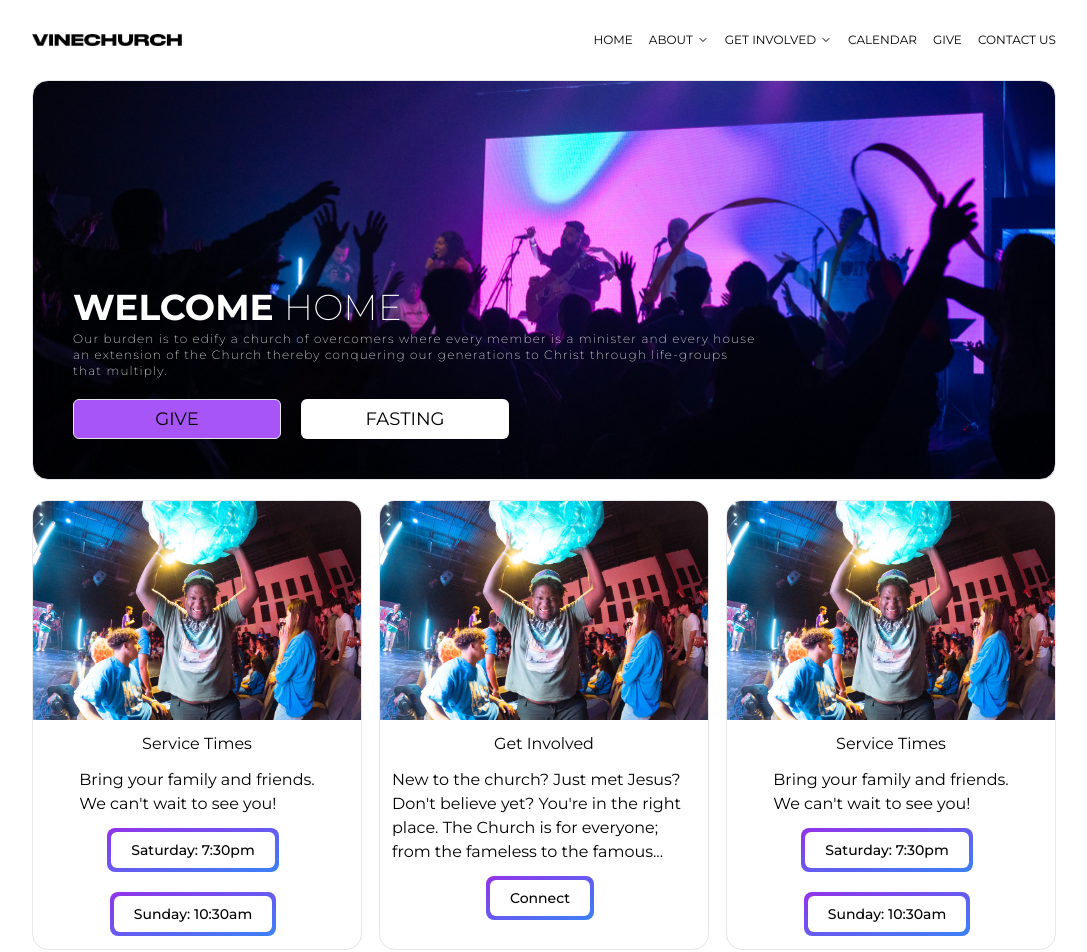
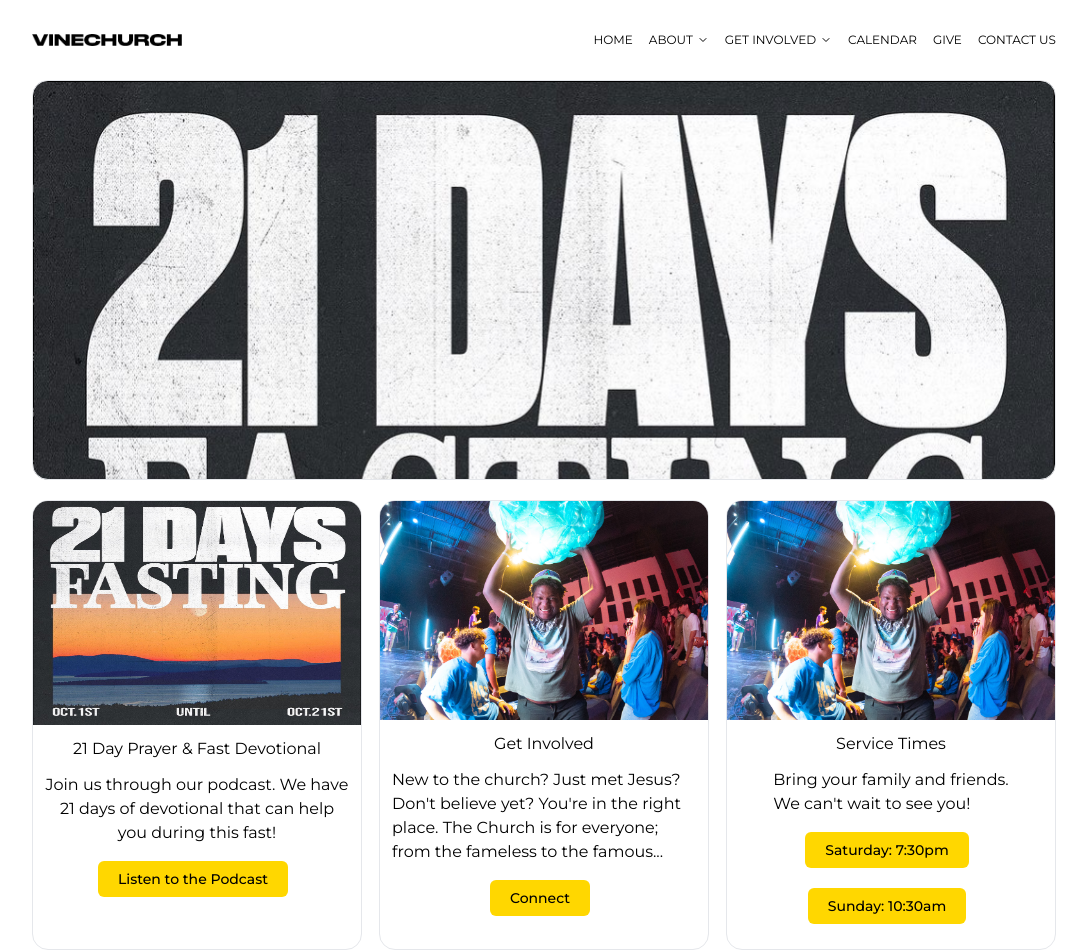
Before and after one commit to jasonballejo/vine-church-margate-fl, a Next.js app: page / in a window 1280 px wide. Shown: the top 952 px of the page, without its empty margins (96-1183 px from the left). Built offline with nearby package versions, Linux system fonts and the light colour scheme.

Commit message:
update images/buttons

```diff
--- a/app/globals.css
+++ b/app/globals.css
@@ -5,6 +5,7 @@
 :root {
   --foreground-rgb: #fff;
   --background-rgb: 255, 255, 255;
+  --gold: #FFD700;
 }
 
 /* @media (prefers-color-scheme: dark) {
--- a/app/podcast/page.tsx
+++ b/app/podcast/page.tsx
@@ -70,17 +70,17 @@ interface PodcastLowerProps {
 function PodcastList({ image, title, href }: PodcastLowerProps) {
   return (
     <>
-      <div className="text-white flex flex-col justify-center gap-3">
+      <div className="flex flex-col justify-center gap-3">
         <Link href={href}>
           <Image
-            className="h-[200px] rounded-[12px] object-center"
+            className="h-[200px] rounded-[12px] object-top"
             src={image}
             alt={`${title} image`}
             width={300}
             height={200}
           />
         </Link>
-        <p>{title}</p>
+        <p className="text-black">{title}</p>
       </div>
     </>
   );
@@ -94,11 +94,11 @@ export default function Podcast() {
         date="09/12/2023"
         description="Lorem ipsum dolor sit amet consectetur adipisicing elit. Modi officia dolore provident rerum, accusamus voluptates, alias earum eaque distinctio eligendi minus blanditiis quo perferendis natus unde laborum numquam veritatis minima?"
         href="https://open.spotify.com/episode/4FixqWjONVWfPIaWOOSxv0?si=51ad84f4a87a43b0"
-        image="/images/podcast-vine.png"
+        image="/images/fasting.png"
       />
       {/* Bottom Part */}
       <div className="w-full h-[40vh] bg-cover bg-no-repeat bg-gradient-to-l from-cyan-600 to-gray-200 mb-20">
-        <h2 className="text-[25px] text-white font-bold pl-20 pt-10">
+        <h2 className="text-[25px] text-black font-bold pl-20 pt-10">
           Related Items
         </h2>
         <div className="w-full flex items-center justify-between gap-16 pt-7 px-20">
@@ -123,28 +123,28 @@ export default function Podcast() {
             <SwiperSlide>
               <PodcastList
                 title="Background People"
-                image="/images/podcast-vine.png"
+                image="/images/fasting.png"
                 href="https://open.spotify.com/episode/4LhPqb782m5D1MWnc2BZgU?si=16544a6671024569"
               />
             </SwiperSlide>
             <SwiperSlide>
               <PodcastList
                 title="Background People"
-                image="/images/podcast-vine.png"
+                image="/images/fasting.png"
                 href="https://open.spotify.com/episode/4LhPqb782m5D1MWnc2BZgU?si=16544a6671024569"
               />
             </SwiperSlide>
             <SwiperSlide>
               <PodcastList
                 title="Background People"
-                image="/images/podcast-vine.png"
+                image="/images/fasting.png"
                 href="https://open.spotify.com/episode/4LhPqb782m5D1MWnc2BZgU?si=16544a6671024569"
               />
             </SwiperSlide>
             <SwiperSlide>
               <PodcastList
                 title="Background People"
-                image="/images/podcast-vine.png"
+                image="/images/fasting.png"
                 href="https://open.spotify.com/episode/4LhPqb782m5D1MWnc2BZgU?si=16544a6671024569"
               />
             </SwiperSlide>
--- a/components/ConnectSection.tsx
+++ b/components/ConnectSection.tsx
@@ -9,22 +9,20 @@ export default function ConnectSection() {
       <div className="max-w-5xl w-full flex sm:flex-row flex-col justify-between items-center sm:gap-0 gap-3">
         <div className="sm:w-[330px] w-full sm:h-[450px] h-full justify-center border rounded-[16px] overflow-hidden">
           <Image
-            src="/images/DSC09496.jpg"
-            alt="Vernon"
+            className="w-full h-[50%]"
+            src="/images/fasting.png"
+            alt="Fasting"
             width={600}
             height={350}
           />
-          <div className="w-full flex flex-col justify-center items-center px-3 py-3 gap-3">
-            <h4>Service Times</h4>
+          <div className="w-full flex flex-col justify-center items-center px-3 py-3 gap-3 text-center">
+            <h4>21 Day Prayer & Fast Devotional</h4>
             <p>
-              Bring your family and friends. <br />
-              We can&apos;t wait to see you!
+              Join us through our podcast. We have 21 days of devotional that
+              can help you during this fast!
             </p>
-            <Link href="#">
-              <StyledBtn name="Saturday: 7:30pm" />
-            </Link>
-            <Link href="#">
-              <StyledBtn name="Sunday: 10:30am" />
+            <Link href="/fast">
+              <StyledBtn name="Listen to the Podcast" />
             </Link>
           </div>
         </div>
--- a/components/Fasting/TwentyOneDayFasting.tsx
+++ b/components/Fasting/TwentyOneDayFasting.tsx
@@ -1,5 +1,6 @@
 import React from "react";
 import Link from "next/link";
+import StyledBtn from "../StyledBtn";
 
 export default function TwentyOneDayFasting() {
   return (
@@ -19,13 +20,12 @@ export default function TwentyOneDayFasting() {
             Tune into our Devotionals daily during the Fast for Encouragement
             and Vision during this Time.
           </p>
-          <p>
-            <Link href="/podcast">
-              <button className="border border-purple-500 px-10 py-2 hover:border-slate-600">
+          <Link href="/podcast">
+            <StyledBtn name="Listen to our Podcast" />
+            {/* <button className="border border-purple-500 px-10 py-2 hover:border-slate-600">
                 Listen our Podcast
-              </button>
-            </Link>
-          </p>
+              </button> */}
+          </Link>
         </div>
       </div>
     </section>
--- a/components/NavBar/NavBar.tsx
+++ b/components/NavBar/NavBar.tsx
@@ -108,7 +108,7 @@ export default function NavBar() {
                                 href={link.href}
                                 className={`${
                                   active
-                                    ? "bg-purple-500 text-black"
+                                    ? "bg-[var(--gold)] text-black"
                                     : "text-black"
                                 } group flex w-full items-center px-4 py-3 text-[12px]`}
                               >
--- a/components/NavBar/NavBarDrawer.tsx
+++ b/components/NavBar/NavBarDrawer.tsx
@@ -69,7 +69,7 @@ export default function NavBarDrawer() {
                         <Link
                           key={index}
                           href={link.href}
-                          className="text-white group flex w-full items-center justify-center py-3 text-base hover:text-[#ffff4b]"
+                          className="text-white group flex w-full items-center justify-center py-3 text-base hover:text-[var(--gold)] uppercase"
                         >
                           {link.name}
                         </Link>
@@ -130,8 +130,9 @@ export default function NavBarDrawer() {
             </span>
           </div>
 
-          <p className="text-sm text-white tracking-wide mt-4 mb-2">
-            © VIM:Vine Church {new Date().getFullYear()}
+          <p className="text-[12px] text-white text-center tracking-wide mt-4 mb-2">
+            © {new Date().getFullYear()} Vine International Ministries: Vine
+            Church | All Rights Reserved
           </p>
 
           <span className="w-full flex items-center justify-start gap-1">
--- a/components/StyledBtn.tsx
+++ b/components/StyledBtn.tsx
@@ -8,8 +8,8 @@ export default function StyledBtn({ name }: StyledBtnProps) {
   return (
     <>
       {/* <button className="w-40 h-10 border-[3px] border-black hover:border-purple-500 rounded-lg"> */}
-      <button className="inline-flex items-center justify-center p-1 mb-2 mr-2 overflow-hidden text-sm font-medium text-black rounded-lg group bg-gradient-to-br from-purple-600 to-blue-500 hover:bg-gradient-to-br hover:from-blue-500 hover:to-purple-600 focus:ring-4 focus:outline-none focus:ring-blue-300 dark:focus:ring-blue-800">
-        <span className="px-5 py-2 transition-all ease-in duration-75 bg-white rounded-md">
+      <button className="inline-flex items-center justify-center p-1 mr-2 overflow-hidden text-sm font-medium text-black rounded-lg">
+        <span className="px-5 py-2 transition-all ease-in duration-75 rounded-md bg-[var(--gold)] hover:bg-white hover:text-black">
           {name}
         </span>
       </button>
--- a/components/TopMenu.tsx
+++ b/components/TopMenu.tsx
@@ -6,9 +6,9 @@ export default function TopMenu() {
   return (
     // <section className="w-full absolute top-0 -z-10">
     <section className="w-full h-full flex justify-center items-center mb-5 px-3">
-      <div className="max-w-5xl w-full h-[50vh] flex flex-col justify-end items-center bg-bgTopMenu bg-cover bg-bottom bg-no-repeat border rounded-[16px]">
+      <div className="max-w-5xl w-full h-[50vh] flex flex-col justify-end items-center bg-bgFastingImage bg-cover bg-top bg-no-repeat border rounded-[16px]">
         <div className="flex flex-col justify-end gap-5 mb-10 ml-10">
-          <div className="flex flex-col gap-1 text-white">
+          {/* <div className="flex flex-col gap-1 text-white">
             <h2 className="sm:text-4xl text-xl font-bold uppercase z-0">
               Welcome <span className="font-extralight">home</span>
             </h2>
@@ -18,18 +18,18 @@ export default function TopMenu() {
               conquering our generations to Christ through life-groups that
               multiply.
             </p>
-          </div>
+          </div> */}
           <div className="flex flex-row gap-5">
-            <Link href="https://pushpay.com/g/vinechurchfl?src=hpp">
-              <button className="sm:w-52 w-20 sm:h-10 h-7 sm:text-lg text-sm uppercase border rounded-md bg-purple-500">
+            {/* <Link href="https://pushpay.com/g/vinechurchfl?src=hpp">
+              <button className="sm:w-52 w-20 sm:h-10 h-7 sm:text-lg text-sm uppercase border rounded-md bg-[var(--gold)]">
                 Give
               </button>
-            </Link>
-            <Link href="/fast">
-              <button className="sm:w-52 w-36 sm:h-10 h-7 sm:text-lg text-sm text-black uppercase sm:border border-none border-cyan-500 rounded-md bg-white">
+            </Link> */}
+            {/* <Link href="/fast">
+              <button className="sm:w-52 w-36 sm:h-10 h-7 sm:text-lg text-sm text-black uppercase sm:border border-none border-cyan-500 rounded-md bg-[var(--gold)] hover:text-[var(--gold)] hover:bg-white">
                 Fasting
               </button>
-            </Link>
+            </Link> */}
           </div>
         </div>
       </div>
--- a/tailwind.config.ts
+++ b/tailwind.config.ts
@@ -15,6 +15,7 @@ const config: Config = {
         bgDrawer: "url('/images/DSC00149.jpg')",
         bgTopMenu: "url('/images/DSC07961.jpg')",
         bgFasting: "url('/images/DSC09718.jpg')",
+        bgFastingImage: "url('/images/fasting.png')",
       },
     },
   },
```
Also changed, not shown: components/Footer.tsx (+16 -16 lines), public/images/fasting.png (added).
